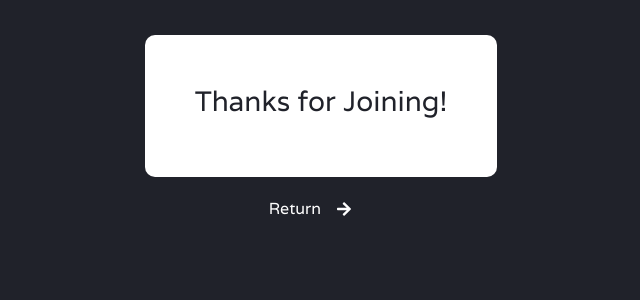
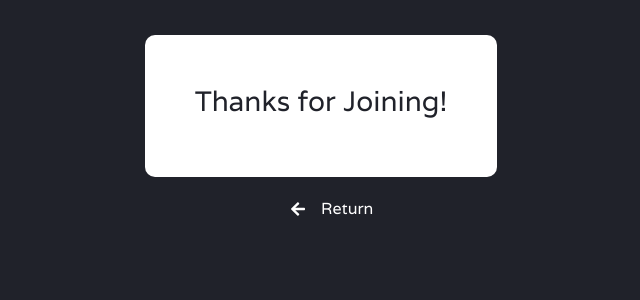
Before and after one commit to patrickmceldowney/raisely-signup-form, a React (Create React App) app: page /welcome in a window 1280 px wide. Shown: the top 300 px of the page, without its empty margins (319-959 px from the left). Built offline with nearby package versions, Linux system fonts and the light colour scheme.

Commit message:
final styling changes

```diff
--- a/package.json
+++ b/package.json
@@ -11,7 +11,6 @@
     "bootstrap": "^4.5.2",
     "formik": "^2.1.5",
     "react": "^16.13.1",
-    "react-bootstrap": "^1.3.0",
     "react-dom": "^16.13.1",
     "react-icons": "^3.11.0",
     "react-router-dom": "^5.2.0",
--- a/src/components/Signup/index.js
+++ b/src/components/Signup/index.js
@@ -1,9 +1,16 @@
 import React from 'react';
-import './Signup.css';
 import { Formik, Form } from 'formik';
 import Button from '@material-ui/core/Button';
 import FormikField from '../FormikField';
+import Dialog from '@material-ui/core/Dialog';
+import DialogActions from '@material-ui/core/DialogActions';
+import DialogContent from '@material-ui/core/DialogContent';
+import DialogContentText from '@material-ui/core/DialogContentText';
+import DialogTitle from '@material-ui/core/DialogTitle';
+import Slide from '@material-ui/core/Slide';
 import * as yup from 'yup';
+
+import './Signup.css';
 
 /**
  * Create the promise for the custom yup validation
@@ -83,7 +90,12 @@ const initialValues = {
   confirmPassword: ''
 };
 
+/* Sets the transition of the material UI dialog box */
+const Transition = React.forwardRef(function Transition(props, ref) {
+  return <Slide direction="up" ref={ref} {...props} />;
+});
 
+/* Fetch variables  */
 const checkUserUrl = 'https://api.raisely.com/v3/check-user'
 const signupUrl = 'https://api.raisely.com/v3/signup'
 const campaignUuid = '46aa3270-d2ee-11ea-a9f0-e9a68ccff42a'
@@ -140,6 +152,20 @@ async function signUpUser (values) {
  * Form component function
  */
 function Signup() {
+
+  /**
+   * Set the state of the error dialog
+   */
+  const [open, setOpen] = React.useState(false);
+
+  const handleClickOpen = () => {
+    setOpen(true);
+  };
+
+  const handleClose = () => {
+    setOpen(false);
+  };
+
   return (
     <div className='Signup'>
       <h1>Signup Form</h1>
@@ -150,7 +176,7 @@ function Signup() {
         onSubmit={(values, {resetForm, setFieldValue}) => {
           checkUser(values.email).then(json => {
             if(json === 'EXISTS') {
-              alert('That email already exists!')
+              handleClickOpen();
               setFieldValue('email', '')
               setFieldValue('confirmPassword', '')
               values.email = '';
@@ -158,7 +184,7 @@ function Signup() {
               signUpUser(values).then(res => {
                 console.log(res.message)
                 resetForm({})
-                //window.location.pathname = '/welcome'
+                window.location.pathname = '/welcome'
               })
               .catch((e) =>
                 console.log(e)
@@ -188,6 +214,27 @@ function Signup() {
           </Form>
         )}
       </Formik>
+
+      <Dialog
+        open={open}
+        TransitionComponent={Transition}
+        keepMounted
+        onClose={handleClose}
+        aria-labelledby="alert-dialog-slide-title"
+        aria-describedby="alert-dialog-slide-description"
+      >
+        <DialogTitle id="alert-dialog-slide-title">{"That email has already been registered!"}</DialogTitle>
+        <DialogContent>
+          <DialogContentText id="alert-dialog-slide-description">
+            Please enter a new email and try again
+          </DialogContentText>
+        </DialogContent>
+        <DialogActions>
+          <Button onClick={handleClose} color="secondary">
+            OK
+          </Button>
+        </DialogActions>
+      </Dialog>
     </div>
   );
 }
--- a/src/containers/Home/Home.css
+++ b/src/containers/Home/Home.css
@@ -1,9 +1,10 @@
-
-
 .Home .RepoLink {
   color: #fff;
   font-size: 40px;
   transition: all .5s;
+  display: flex;
+  justify-content: center;
+  margin: 20px auto;
 }
 
 .Home .RepoLink:hover {
--- a/src/containers/NotFound/NotFound.css
+++ b/src/containers/NotFound/NotFound.css
@@ -1,4 +1,14 @@
 .NotFound {
+  text-align: center;
+  display: grid;
+  grid-template-rows: 1fr auto;
+  grid-template-areas:
+    'Message'
+    'Return';
+  align-items: center;
+}
+
+.NotFoundTitle {
   background: #fff;
   border-radius: 10px;
   margin: 20px auto;
@@ -7,3 +17,27 @@
   color: #20222a;
   text-align: center;
 }
+
+.ReturnWrapper {
+  grid-area: Return;
+  display: grid;
+  grid-template-columns: 1fr 1fr;
+  grid-template-areas: 'Icon Text';
+  align-items: center;
+  transition: all .5s;
+  color: #fff;
+}
+.ReturnWrapper:hover {
+  color: #aa647b;
+  text-decoration: none;
+}
+.ReturnWrapper .ReturnText {
+  grid-area: Text;
+  justify-self: start;
+  margin: 0;
+}
+.ReturnWrapper .ReturnIcon {
+  grid-area: Icon;
+  justify-self: end;
+  margin-right: 15px
+}
--- a/src/containers/NotFound/index.js
+++ b/src/containers/NotFound/index.js
@@ -1,10 +1,19 @@
 import React from 'react';
+import { Link } from 'react-router-dom';
+import { FaArrowLeft } from 'react-icons/fa'
+
 import './NotFound.css';
 
 export default function NotFound() {
   return(
-    <div className="NotFound">
-      <h3>Sorry, page not found</h3>
+    <div className='NotFound'>
+      <div className='NotFoundTitle'>
+        <h3>Sorry, page not found!</h3>
+      </div>
+      <Link to='/' className='ReturnWrapper'>
+        <FaArrowLeft className='ReturnIcon' />
+        <p className='ReturnText'>Return</p>
+      </Link>
     </div>
   );
 }
--- a/src/containers/Welcome/Welcome.css
+++ b/src/containers/Welcome/Welcome.css
@@ -20,7 +20,7 @@
   grid-area: Return;
   display: grid;
   grid-template-columns: 1fr 1fr;
-  grid-template-areas: 'Text Icon';
+  grid-template-areas: 'Icon Text';
   align-items: center;
   transition: all .5s;
   color: #fff;
@@ -31,10 +31,11 @@
 }
 .ReturnWrapper .ReturnText {
   grid-area: Text;
-  justify-self: end;
+  justify-self: start;
   margin: 0;
 }
 .ReturnWrapper .ReturnIcon {
   grid-area: Icon;
-  margin-left: 15px
+  justify-self: end;
+  margin-right: 15px
 }
--- a/src/containers/Welcome/index.js
+++ b/src/containers/Welcome/index.js
@@ -1,6 +1,6 @@
 import React from 'react';
 import { Link } from 'react-router-dom';
-import { FaArrowRight } from 'react-icons/fa'
+import { FaArrowLeft } from 'react-icons/fa'
 
 import './Welcome.css';
 
@@ -11,8 +11,8 @@ export default function Welcome() {
         <h3>Thanks for Joining!</h3>
       </div>
       <Link to='/' className='ReturnWrapper'>
+        <FaArrowLeft className='ReturnIcon' />
         <p className='ReturnText'>Return</p>
-        <FaArrowRight className='ReturnIcon' />
       </Link>
     </div>
 
--- a/src/index.css
+++ b/src/index.css
@@ -1,6 +1,5 @@
 * {
   box-sizing: border-box;
-  text-align: center;
 }
 
 body {
```
Also changed, not shown: 1 other file (tests, documents, lock files or other folders).
